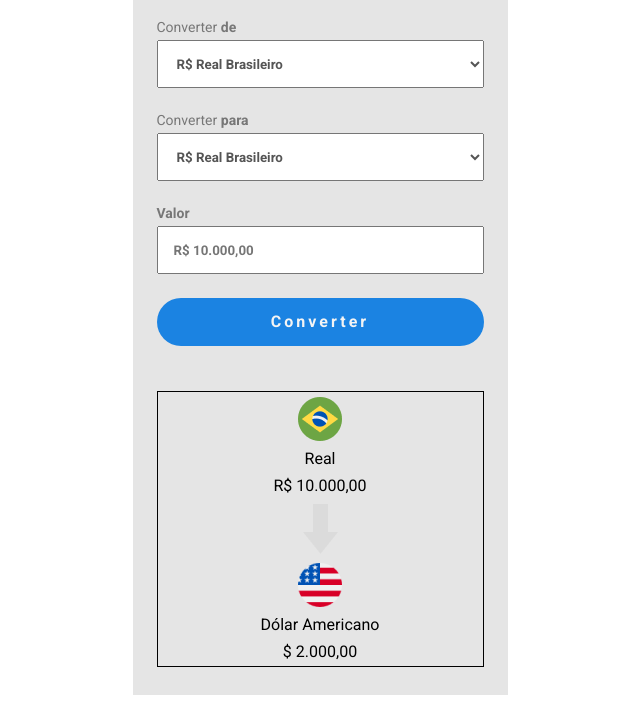
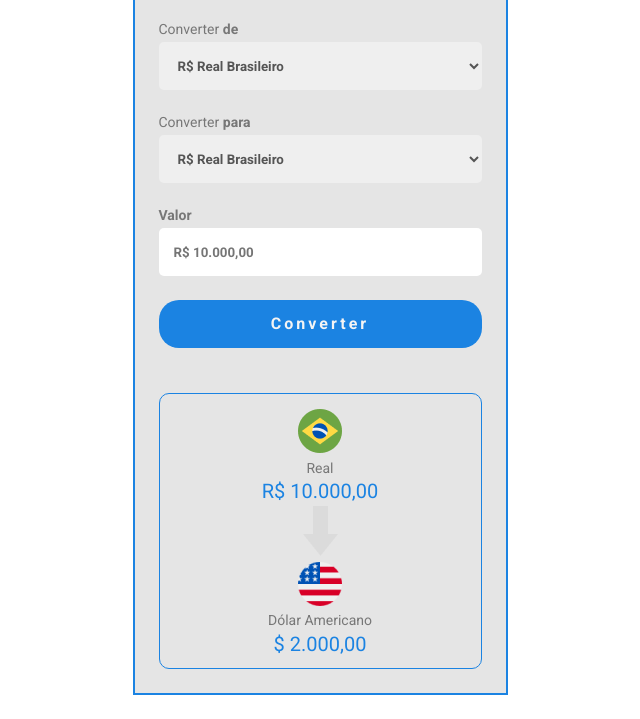
Before and after one commit to renatoliradev/conversor-moedas, a plain HTML site: page index.html in a window 1280 px wide. Shown: the part 81-800 px from the top of the page, without its empty margins (320-960 px from the left). Drawn offline with Linux system fonts and the light colour scheme.

Commit message:
layout done

```diff
--- a/assets/styles.css
+++ b/assets/styles.css
@@ -15,6 +15,8 @@
     height: 766px;
     margin: 10px auto;
     background: #E5E5E5;
+    border: 2px solid #1B83E2;
+    border-radius: 25px 25px 0 0;
 }
 
 .title {
@@ -26,6 +28,7 @@
     color: #F4F4F4;
     font-size: 24px;
     letter-spacing: 2px;
+    border-radius: 23px 23px 0 0;
 }
 
 .content {
@@ -44,7 +47,7 @@
     font-weight: 700;
 }
 
-select, input {
+select, input, option {
     width: 100%;
     height: 48px;
     padding: 15px;
@@ -53,11 +56,22 @@ select, input {
     color: #555555;
     font-weight: 700;
     display: block;
+    border-radius: 5px;
+    border: none;
 }
 
-.btnConvert {
+select:hover, input:hover {
+    border: 1px solid #000000;
+}
+
+option {
+    font-size: 15px;
+    padding-top: 5px;
+}
+
+#btnConvert {
     background: #1B83E2;
-    border-radius: 25px;
+    border-radius: 20px;
     color: #F4F4F4;
     font-size: 16px;
     font-weight: 700;
@@ -66,9 +80,22 @@ select, input {
     border: none;
 }
 
+#btnConvert:hover {
+    background: #F4F4F4;
+    color: #1B83E2;
+    border: 1px solid #1B83E2;
+}
+
+#btnConvert:active {
+    background: #F4F4F4;
+    color: #1B83E2;
+    border: 3px solid #1B83E2;
+    font-size: 14px;
+    box-shadow: none;
+
+}
+
 .boxConvertedValues {
-    border: 1px solid black;
-
     margin: 45px auto;
     width: calc(100% - 48px);
     height: 276px;
@@ -76,4 +103,18 @@ select, input {
     align-items: center;
     justify-content: space-around;
     flex-direction: column;
+    border: 1px solid #1B83E2;
+    border-radius: 10px;
+    padding: 12px;
+    cursor: default;
 }
+
+.textConverted {
+    font-size: 14px;
+    color: #777777;
+}
+
+.valueConverted {
+    font-size: 20px;
+    color: #1B83E2;
+}
--- a/index.html
+++ b/index.html
@@ -16,31 +16,31 @@
         </div>
         <div class="content">
             <p>Converter <strong>de</strong></p>
-            <select class="selectConvertFrom">
+            <select id="selectConvertFrom">
                 <option id="fromReal">R$ Real Brasileiro</option>
                 <option id="fromDolarAmericano">$ Dólar Americano</option>
                 <option id="fromEuro">€ Euro</option>
                 <option id="fromBitcoin">BTC Bitcoin</option>
             </select>
             <p>Converter <strong>para</strong></p>
-            <select class="selectConvertTo">
+            <select id="selectConvertTo">
                 <option id="toReal">R$ Real Brasileiro</option>
                 <option id="toDolarAmericano">$ Dólar Americano</option>
                 <option id="toEuro">€ Euro</option>
                 <option id="toBitcoin">BTC Bitcoin</option>
             </select>
             <p><strong>Valor</strong></p>
-            <input type="number" class="inputValueToConvert" placeholder="R$ 10.000,00">
-            <input type="button" class="btnConvert" value="Converter">
+            <input type="number" id="inputValueToConvert" placeholder="R$ 10.000,00">
+            <input type="button" id="btnConvert" value="Converter">
         </div>
         <div class="boxConvertedValues">
-            <img class="imgConvertFrom" src="./assets/img/brasil.png">
-            <p class="textConvertFrom">Real</p>
-            <p class="valueConvertFrom">R$ 10.000,00</p>
+            <img id="imgConvertFrom" src="./assets/img/brasil.png">
+            <p id="textConvertedFrom" class="textConverted">Real</p>
+            <p id="valueConvertedFrom" class="valueConverted">R$ 10.000,00</p>
             <img src="./assets/img/seta.png">
-            <img class="imgConvertTo" src="./assets/img/eua.png">
-            <p class="textConvertTo">Dólar Americano</p>
-            <p class="valueConvertTo">$ 2.000,00</p>
+            <img id="" class="imgConvertTo" src="./assets/img/eua.png">
+            <p id="textConvertedTo" class="textConverted">Dólar Americano</p>
+            <p id="valueConvertedTo" class="valueConverted">$ 2.000,00</p>
         </div>
     </div>
 </body>
```
